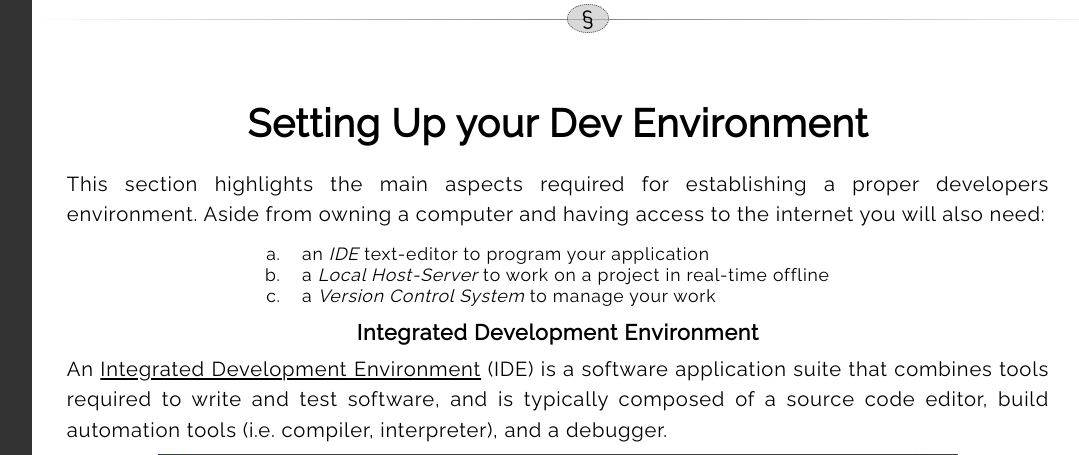
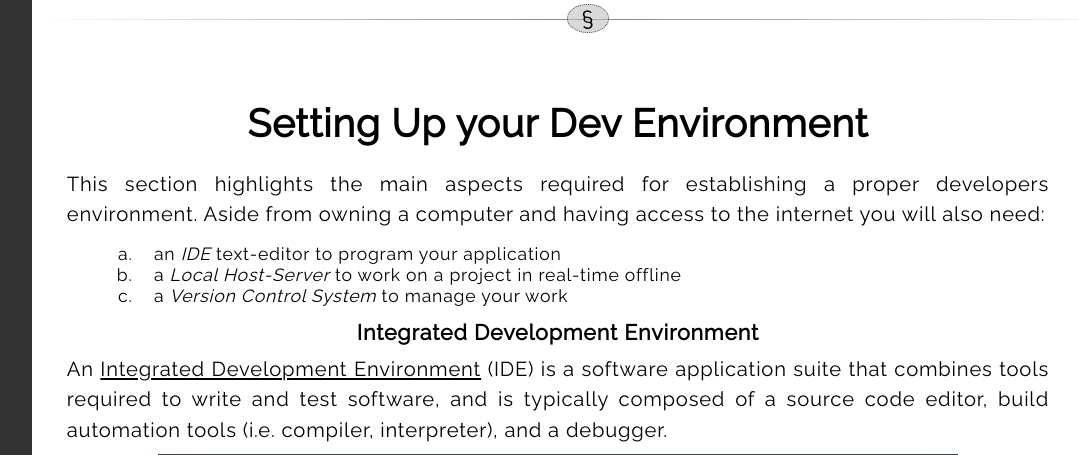
Before and after one commit to MisterMoody/mistermoody.github.io, a PHP site: page /devenviron.html in a window 1280 px wide. Shown: the part 455-910 px from the top of the page, without its empty margins (136-1215 px from the left). Run offline with PHP 8.4, Linux system fonts and the light colour scheme.

Commit message:
Fix <ol> Padding

```diff
--- a/css/main.css
+++ b/css/main.css
@@ -218,11 +218,13 @@ li > a.active {
   padding: 2px;
 }
 ol {
-  margin: 0 auto;
-  padding: 0;
+  margin: 0;
   font-size: 0.68em;
 }
 ol.alpha {list-style-type: lower-alpha;}
+@media all and (min-width: 800px) {
+  ol {padding-left: 80px;}
+}
 /*
 */
 mark {background: #ccc;}
```
